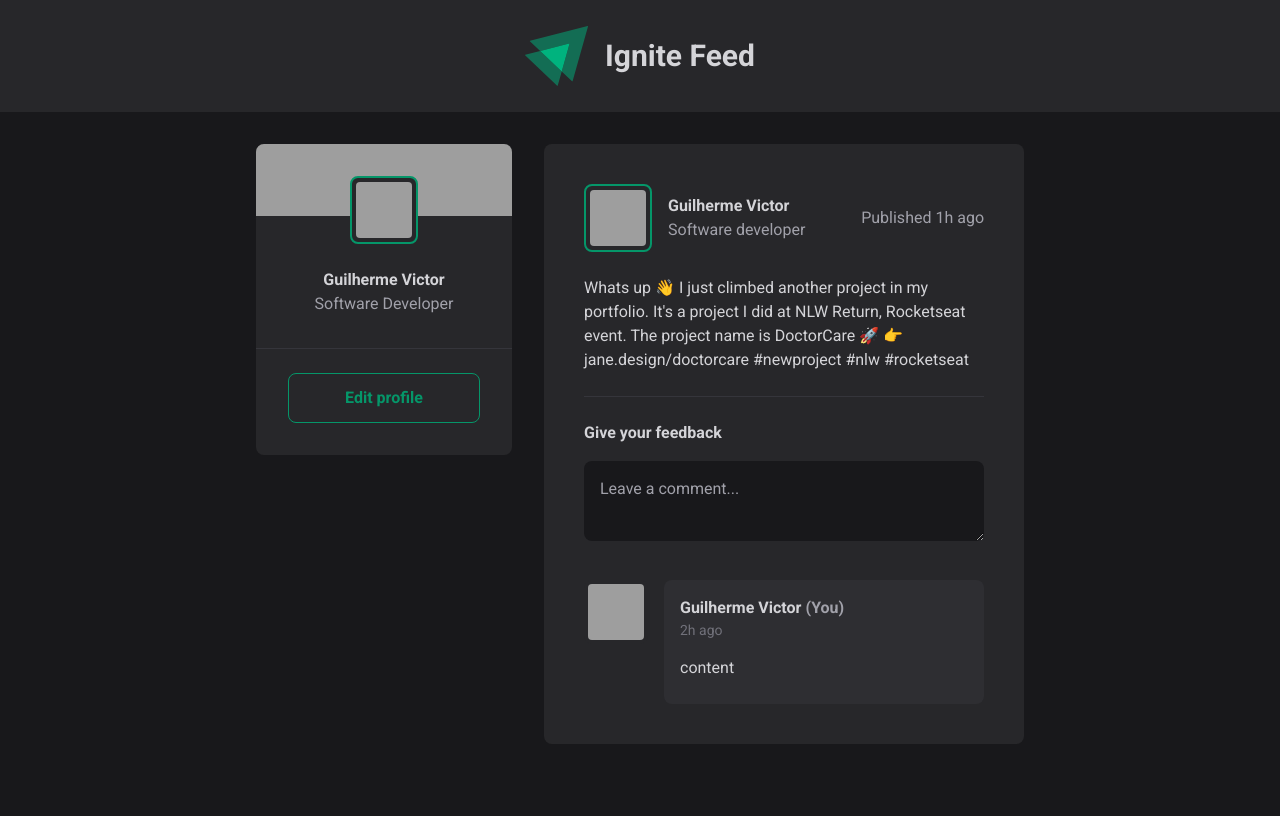
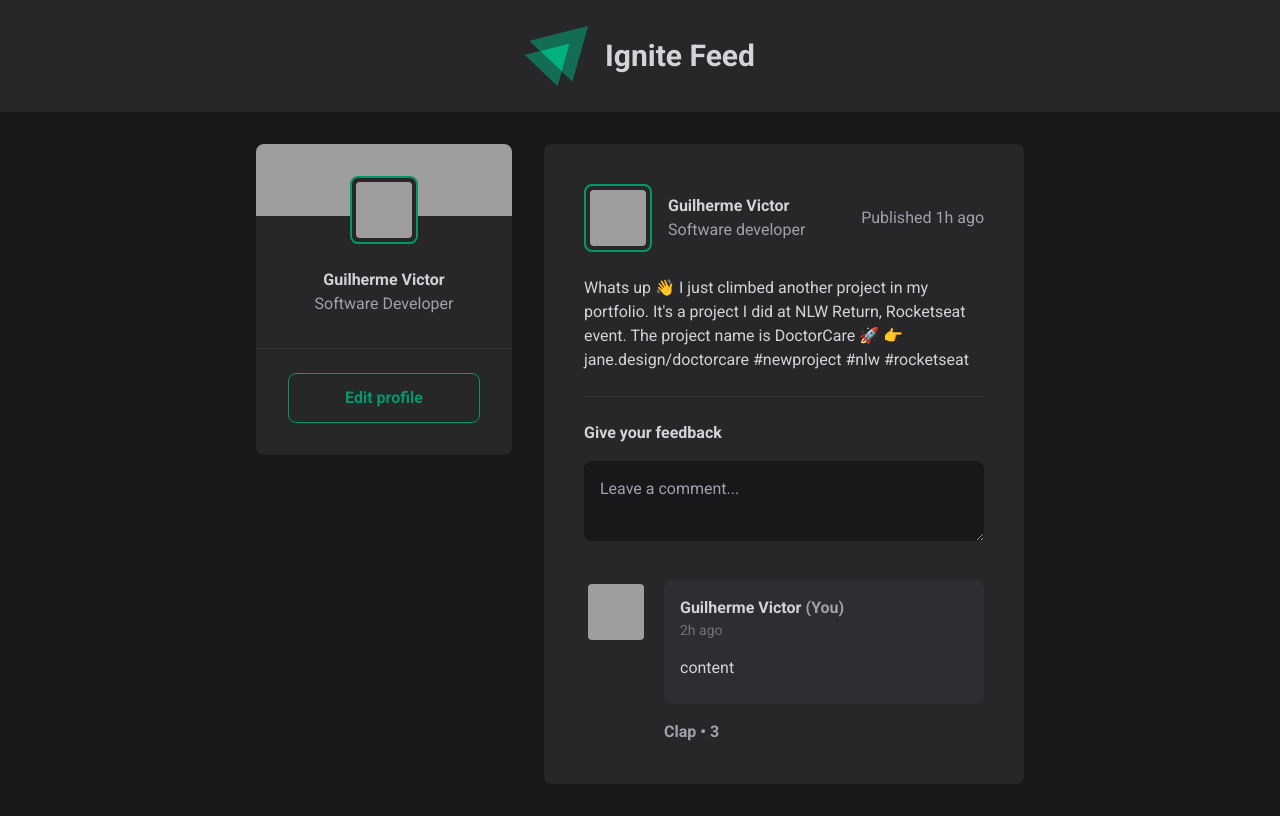
Before and after one commit to guivictorr/ignite-feed, a React (Vite) app: page / in a window 1280 px wide. Built offline with nearby package versions, Linux system fonts and the light colour scheme; grey boxes are pictures that could not be loaded.

Commit message:
feat: added clap button

```diff
--- a/src/components/Comment.tsx
+++ b/src/components/Comment.tsx
@@ -3,16 +3,22 @@ import { Avatar } from './Avatar';
 export const Comment = () => (
 	<div className='flex items-start gap-4'>
 		<Avatar noBorder />
-
-		<div className='rounded-lg bg-zinc-700/30 px-4 pt-4 pb-6 flex-1'>
+		<div className='flex-1'>
+			<div className='rounded-lg bg-zinc-700/30 px-4 pt-4 pb-6'>
 				<div>
 					<p className='font-bold'>
 						Guilherme Victor <span className='text-zinc-400'>(You)</span>
 					</p>
 					<p className='text-sm text-zinc-500'>2h ago</p>
 				</div>
-
 				<div className='mt-4'>content</div>
+			</div>
+			<button
+				className='hover:text-emerald-500 transition text-zinc-400 mt-4 font-bold'
+				type='button'
+			>
+				Clap • 3
+			</button>
 		</div>
 	</div>
 );
```
Lines whose indentation alone changed are shown as unchanged.
